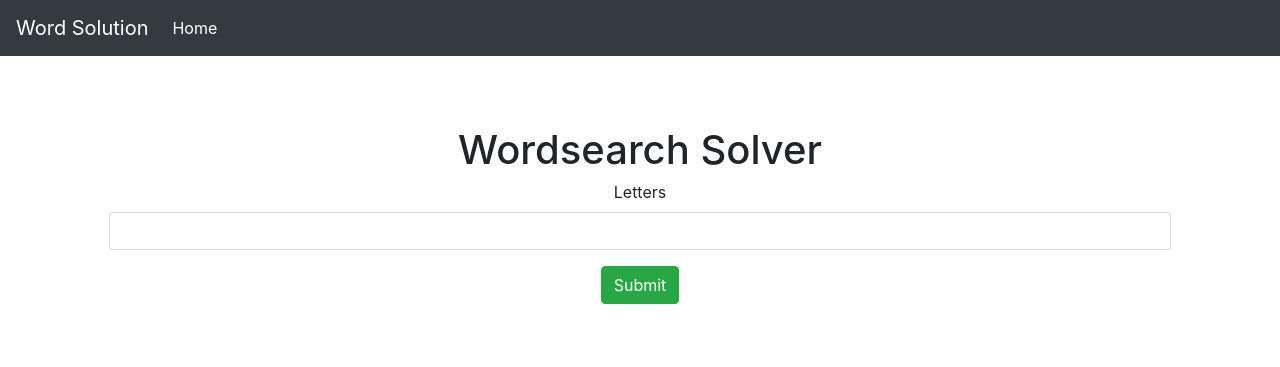
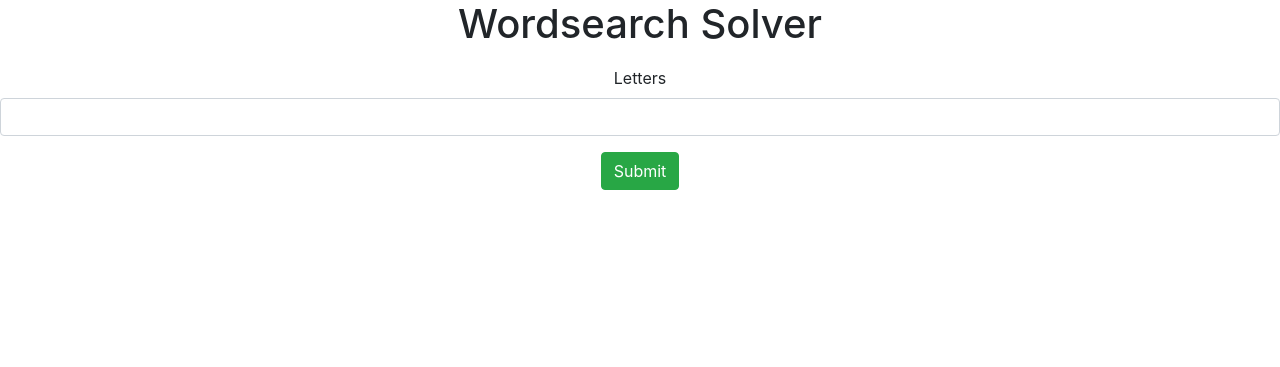
Before and after one commit to cmartin-cay/wordgame_solver, a Flask app: page / in a window 1280 px wide. Shown: the top 367 px of the page. Run offline with Flask 2, Linux system fonts and the light colour scheme; some libraries are stand-ins or nearby versions.

Commit message:
Display scaling

```diff
--- a/app/routes.py
+++ b/app/routes.py
@@ -27,8 +27,8 @@ def index():
     combo_word_list = []
     if form.validate_on_submit():
         letters = form.letters.data
-        with open('/usr/share/dict/words') as f:
+        with open('app/static/words') as f:
             word_list = [word.rstrip("\n").lower() for word in f]
-        word_list = {word for word in word_list if len(word) >= 3 and len(word) <= 8 and not word.endswith("'s")}
+        word_list = {word for word in word_list if 8 >= len(word) >= 3 and not word.endswith("'s")}
         combo_word_list = solution(letters, word_list)
     return render_template('index.html', combo_word_list=combo_word_list, form=form)
--- /dev/null
+++ b/app/static/solver.css
@@ -0,0 +1,29 @@
+.wrapper{
+    display: grid;
+    width: 100%;
+    grid-template-areas:
+            "head"
+            "cont"
+            "res";
+    grid-template-rows: auto auto auto;
+    grid-template-columns: 1fr;
+    grid-gap: 10px;
+}
+
+.header{
+    grid-area: head;
+    text-align: center;
+
+}
+
+.content{
+    grid-area: cont;
+    text-align: center;
+
+}
+
+.results{
+    grid-area: res;
+    text-align: center;
+
+}
--- a/app/templates/index.html
+++ b/app/templates/index.html
@@ -1,80 +1,28 @@
 {% import 'bootstrap/wtf.html' as wtf %}
-
 
 <!DOCTYPE html>
 <html lang="en">
 <head>
-    <meta charset="utf-8">
-    <meta name="viewport" content="width=device-width, initial-scale=1, shrink-to-fit=no">
-    <meta name="description" content="">
-    <meta name="author" content="">
-    <link rel="icon" href="favicon.ico">
+    <meta charset="UTF-8">
+    <meta name="viewport" content="width=device-width, initial-scale=1.0">
+    <title>Wordgame Solver</title>
+    <link rel="stylesheet" href="https://stackpath.bootstrapcdn.com/bootstrap/4.1.3/css/bootstrap.min.css" integrity="sha384-MCw98/SFnGE8fJT3GXwEOngsV7Zt27NXFoaoApmYm81iuXoPkFOJwJ8ERdknLPMO" crossorigin="anonymous">
+    <link rel="stylesheet" href="/static/solver.css">
 
-    <title>Starter Template for Bootstrap</title>
-
-    <!-- Bootstrap core CSS -->
-    <link rel="stylesheet" href="https://maxcdn.bootstrapcdn.com/bootstrap/4.0.0-beta/css/bootstrap.min.css" integrity="sha384-/Y6pD6FV/Vv2HJnA6t+vslU6fwYXjCFtcEpHbNJ0lyAFsXTsjBbfaDjzALeQsN6M" crossorigin="anonymous">
-
-    <!-- Custom styles for this template -->
-    <style>
-        body {
-            padding-top: 5rem;
-        }
-
-        .starter-template {
-            padding: 3rem 1.5rem;
-            text-align: center;
-        }
-    </style>
 </head>
-
 <body>
-
-<nav class="navbar navbar-expand-md navbar-dark bg-dark fixed-top">
-    <a class="navbar-brand" href="{{ url_for('index') }}">Word Solution</a>
-    <button class="navbar-toggler" type="button" data-toggle="collapse" data-target="#navbarsExampleDefault" aria-controls="navbarsExampleDefault" aria-expanded="false" aria-label="Toggle navigation">
-        <span class="navbar-toggler-icon"></span>
-    </button>
-
-    <div class="collapse navbar-collapse" id="navbarsExampleDefault">
-        <ul class="navbar-nav mr-auto">
-            <li class="nav-item active">
-                <a class="nav-link" href="{{ url_for('index') }}">Home <span class="sr-only">(current)</span></a>
-            </li>
-        </ul>
+<div class="wrapper">
+    <div class="header">
+        <h1>Wordsearch Solver</h1>
     </div>
-</nav>
-
-<div class="container">
-
-    <div class="starter-template">
-        <h1>Wordsearch Solver</h1>
+    <div class="content">
         {{ wtf.quick_form(form, button_map={'submit':'success'}) }}
-    <p></p>
-        <table class="table-bordered" style="text-align: left">
-            {% for word in combo_word_list %}
-            <tr style="border-color: black">
-                <td style="border-color: black">{{ word }}</td>
-            </tr>
-            {% endfor %}
-        </table>
     </div>
-
-
-
-</div><!-- /.container -->
-
-
-<!-- Bootstrap core JavaScript
-================================================== -->
-<!-- Placed at the end of the document so the pages load faster -->
-<script src="https://code.jquery.com/jquery-3.2.1.slim.min.js" integrity="sha384-KJ3o2DKtIkvYIK3UENzmM7KCkRr/rE9/Qpg6aAZGJwFDMVNA/GpGFF93hXpG5KkN" crossorigin="anonymous"></script>
-<script src="https://cdnjs.cloudflare.com/ajax/libs/popper.js/1.11.0/umd/popper.min.js" integrity="sha384-b/U6ypiBEHpOf/4+1nzFpr53nxSS+GLCkfwBdFNTxtclqqenISfwAzpKaMNFNmj4" crossorigin="anonymous"></script>
-<script src="https://maxcdn.bootstrapcdn.com/bootstrap/4.0.0-beta/js/bootstrap.min.js" integrity="sha384-h0AbiXch4ZDo7tp9hKZ4TsHbi047NrKGLO3SEJAg45jXxnGIfYzk4Si90RDIqNm1" crossorigin="anonymous"></script>
-
-<!-- IE10 viewport hack for Surface/desktop Windows 8 bug -->
-<script src="https://maxcdn.bootstrapcdn.com/js/ie10-viewport-bug-workaround.js"></script>
-<!-- Holder.js for placeholder images -->
-<script src="https://cdnjs.cloudflare.com/ajax/libs/holder/2.9.4/holder.min.js"></script>
+    <div class="results">
+        {% for word in combo_word_list %}
+            {{ word }}<br>
+        {% endfor %}
+    </div>
+</div>
 </body>
 </html>
```
